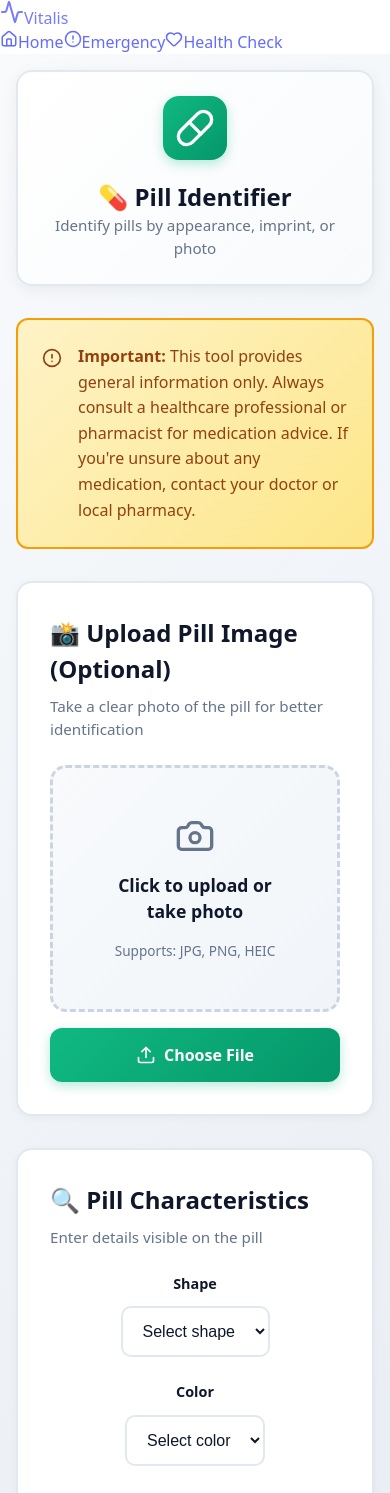
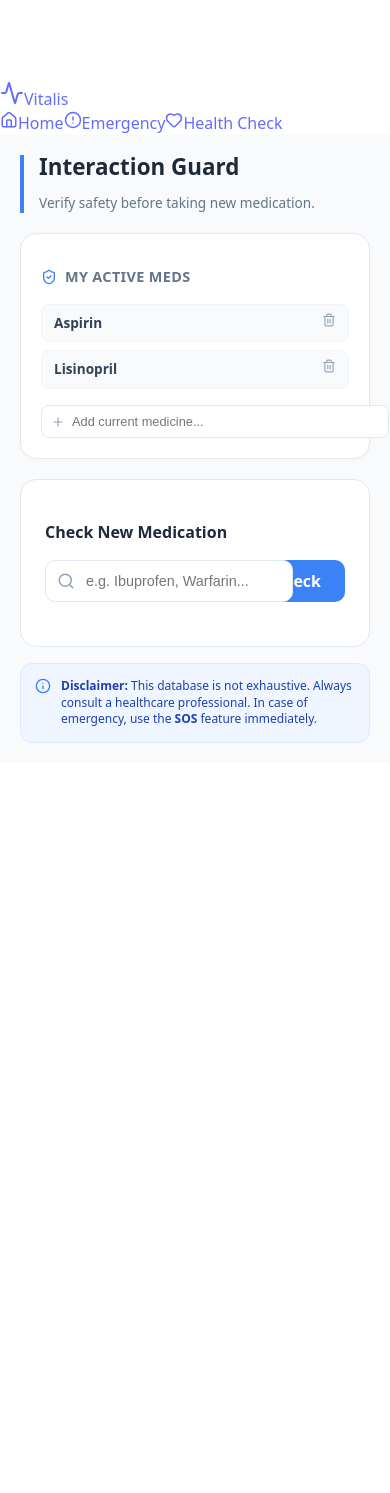
Before and after one commit to AnitaGeorge404/Vitalis, a React (Vite) app: page /health/pill-identifier in a window 390 px wide. Shown: the top 1493 px of the page. After the commit the page ends 844 px from the top, so only its background shows below. Built offline with nearby package versions, Linux system fonts and the light colour scheme; the HTML template or start-up script is replaced by a standard one.

Commit message:
pill interaction checker

```diff
--- a/src/health/PillIdentifier.jsx
+++ b/src/health/PillIdentifier.jsx
@@ -1,333 +1,143 @@
-import { useState, useRef } from 'react'
-import { Camera, Upload, X, AlertCircle, Info, Pill } from 'lucide-react'
-import './PillIdentifier.css'
+import React, { useState, useEffect } from "react";
+import { Pill, AlertTriangle, CheckCircle2, Search, Plus, Info, Trash2, ShieldCheck } from "lucide-react";
 
-/**
- * Pill Identifier
- * Helps identify pills by shape, color, imprint, and image
- */
-function PillIdentifier() {
-  const [uploadedImage, setUploadedImage] = useState(null)
-  const [formData, setFormData] = useState({
-    shape: '',
-    color: '',
-    imprint: '',
-    size: ''
-  })
-  const [results, setResults] = useState(null)
-  const [isSearching, setIsSearching] = useState(false)
-  const fileInputRef = useRef(null)
+function PillInteractionChecker() {
+  const [currentMeds, setCurrentMeds] = useState(["Aspirin", "Lisinopril"]);
+  const [newMed, setNewMed] = useState("");
+  const [interactionResult, setInteractionResult] = useState(null);
 
-  const pillShapes = [
-    'Round', 'Oval', 'Capsule', 'Oblong', 'Square',
-    'Rectangle', 'Diamond', 'Pentagon', 'Hexagon', 'Triangle'
-  ]
+  // Logic to simulate drug-to-drug interaction database
+  const checkInteractions = () => {
+    if (!newMed) return;
 
-  const pillColors = [
-    'White', 'Yellow', 'Orange', 'Pink', 'Red',
-    'Purple', 'Blue', 'Green', 'Brown', 'Gray',
-    'Black', 'Beige', 'Multicolor'
-  ]
+    const meds = [...currentMeds, newMed].map(m => m.toLowerCase().trim());
 
-  const handleImageUpload = (e) => {
-    const file = e.target.files[0]
-    if (file) {
-      const reader = new FileReader()
-      reader.onloadend = () => {
-        setUploadedImage(reader.result)
-      }
-      reader.readAsDataURL(file)
+    // Example Logic: High-risk combinations
+    if (meds.includes("aspirin") && meds.includes("ibuprofen")) {
+      setInteractionResult({
+        status: "danger",
+        title: "High Risk: NSAID Conflict",
+        message: "Taking Aspirin and Ibuprofen together can increase the risk of stomach ulcers and interfere with heart protection."
+      });
+    } else if (meds.includes("lisinopril") && meds.includes("spironolactone")) {
+      setInteractionResult({
+        status: "warning",
+        title: "Moderate Risk: Potassium Alert",
+        message: "This combination may significantly increase potassium levels. Periodic blood tests are recommended."
+      });
+    } else {
+      setInteractionResult({
+        status: "safe",
+        title: "No Common Interactions",
+        message: "No major conflicts found between these medications in our database. Always confirm with your pharmacist."
+      });
     }
-  }
-
-  const handleInputChange = (field, value) => {
-    setFormData(prev => ({
-      ...prev,
-      [field]: value
-    }))
-  }
-
-  const clearImage = () => {
-    setUploadedImage(null)
-    if (fileInputRef.current) {
-      fileInputRef.current.value = ''
-    }
-  }
-
-  const handleIdentify = () => {
-    setIsSearching(true)
-
-    // Simulate API call to pill identification service
-    setTimeout(() => {
-      setResults({
-        matches: [
-          {
-            name: 'Acetaminophen 500mg',
-            brand: 'Tylenol',
-            generic: 'Acetaminophen',
-            imprint: 'TYLENOL 500',
-            shape: formData.shape || 'Capsule',
-            color: formData.color || 'White',
-            uses: 'Pain relief and fever reduction',
-            strength: '500mg',
-            image: '/pill-sample.png'
-          },
-          {
-            name: 'Ibuprofen 200mg',
-            brand: 'Advil',
-            generic: 'Ibuprofen',
-            imprint: 'I-2',
-            shape: formData.shape || 'Round',
-            color: formData.color || 'White',
-            uses: 'Pain relief, anti-inflammatory',
-            strength: '200mg',
-            image: '/pill-sample.png'
-          }
-        ],
-        confidence: 'high'
-      })
-      setIsSearching(false)
-    }, 2000)
-  }
-
-  const resetSearch = () => {
-    setFormData({
-      shape: '',
-      color: '',
-      imprint: '',
-      size: ''
-    })
-    setUploadedImage(null)
-    setResults(null)
-    if (fileInputRef.current) {
-      fileInputRef.current.value = ''
-    }
-  }
+  };
 
   return (
-    <div className="pill-identifier-container">
-      <div className="pill-header">
-        <div className="header-icon">
-          <Pill size={40} />
-        </div>
-        <div>
-          <h1>💊 Pill Identifier</h1>
-          <p className="subtitle">Identify pills by appearance, imprint, or photo</p>
-        </div>
+    <div className="vital-scan-container" style={{ background: '#f8fafc', padding: '20px', maxWidth: '1000px', margin: '0 auto' }}>
+
+      {/* Small Header */}
+      <div style={{ marginBottom: '20px', borderLeft: '4px solid #3b82f6', paddingLeft: '15px' }}>
+        <h1 style={{ fontSize: '1.4rem', color: '#1e293b', margin: 0 }}>Interaction Guard</h1>
+        <p style={{ color: '#64748b', fontSize: '0.85rem' }}>Verify safety before taking new medication.</p>
       </div>
 
-      <div className="disclaimer-box">
-        <AlertCircle size={20} />
-        <div>
-          <strong>Important:</strong> This tool provides general information only.
-          Always consult a healthcare professional or pharmacist for medication advice.
-          If you're unsure about any medication, contact your doctor or local pharmacy.
-        </div>
-      </div>
+      <div style={{
+        display: 'grid',
+        gridTemplateColumns: window.innerWidth > 800 ? '320px 1fr' : '1fr',
+        gap: '20px',
+        alignItems: 'start'
+      }}>
 
-      <div className="pill-content">
-        {/* Image Upload Section */}
-        <div className="upload-section">
-          <h2>📸 Upload Pill Image (Optional)</h2>
-          <p className="section-subtitle">Take a clear photo of the pill for better identification</p>
+        {/* LEFT: Current Medications Card */}
+        <div style={{ background: '#ffffff', borderRadius: '16px', padding: '20px', border: '1px solid #e2e8f0', boxShadow: '0 2px 4px rgba(0,0,0,0.02)' }}>
+          <h2 style={{ fontSize: '0.9rem', marginBottom: '16px', color: '#64748b', textTransform: 'uppercase', letterSpacing: '0.025em', display: 'flex', alignItems: 'center', gap: '8px' }}>
+            <ShieldCheck size={16} color="#3b82f6" /> My Active Meds
+          </h2>
 
-          <div className="upload-area">
-            {uploadedImage ? (
-              <div className="image-preview">
-                <img src={uploadedImage} alt="Uploaded pill" />
-                <button className="remove-image-btn" onClick={clearImage}>
-                  <X size={20} />
-                </button>
+          <div style={{ display: 'flex', flexDirection: 'column', gap: '8px' }}>
+            {currentMeds.map((med, i) => (
+              <div key={i} style={{ display: 'flex', justifyContent: 'space-between', padding: '8px 12px', background: '#f8fafc', borderRadius: '8px', border: '1px solid #f1f5f9' }}>
+                <span style={{ fontSize: '0.85rem', fontWeight: '600', color: '#334155' }}>{med}</span>
+                <Trash2 size={14} color="#94a3b8" style={{ cursor: 'pointer' }} onClick={() => setCurrentMeds(currentMeds.filter((_, idx) => idx !== i))} />
               </div>
-            ) : (
-              <div className="upload-placeholder" onClick={() => fileInputRef.current?.click()}>
-                <Camera size={48} />
-                <p>Click to upload or take photo</p>
-                <span className="upload-hint">Supports: JPG, PNG, HEIC</span>
-              </div>
-            )}
-            <input
-              ref={fileInputRef}
-              type="file"
-              accept="image/*"
-              capture="environment"
-              onChange={handleImageUpload}
-              style={{ display: 'none' }}
-            />
-          </div>
+            ))}
 
-          {!uploadedImage && (
-            <button className="upload-btn" onClick={() => fileInputRef.current?.click()}>
-              <Upload size={20} />
-              Choose File
-            </button>
-          )}
-        </div>
-
-        {/* Manual Input Section */}
-        <div className="manual-input-section">
-          <h2>🔍 Pill Characteristics</h2>
-          <p className="section-subtitle">Enter details visible on the pill</p>
-
-          <div className="input-grid">
-            <div className="input-group">
-              <label>Shape</label>
-              <select
-                value={formData.shape}
-                onChange={(e) => handleInputChange('shape', e.target.value)}
-              >
-                <option value="">Select shape</option>
-                {pillShapes.map(shape => (
-                  <option key={shape} value={shape}>{shape}</option>
-                ))}
-              </select>
+            <div style={{ position: 'relative', marginTop: '8px' }}>
+              <Plus size={14} style={{ position: 'absolute', left: '10px', top: '10px', color: '#94a3b8' }} />
+              <input
+                placeholder="Add current medicine..."
+                onKeyDown={(e) => {
+                  if (e.key === 'Enter' && e.target.value) {
+                    setCurrentMeds([...currentMeds, e.target.value]);
+                    e.target.value = "";
+                  }
+                }}
+                style={{ width: '100%', padding: '8px 8px 8px 30px', borderRadius: '8px', border: '1px solid #e2e8f0', fontSize: '0.8rem', outline: 'none' }}
+              />
             </div>
-
-            <div className="input-group">
-              <label>Color</label>
-              <select
-                value={formData.color}
-                onChange={(e) => handleInputChange('color', e.target.value)}
-              >
-                <option value="">Select color</option>
-                {pillColors.map(color => (
-                  <option key={color} value={color}>{color}</option>
-                ))}
-              </select>
-            </div>
-
-            <div className="input-group full-width">
-              <label>Imprint/Text on Pill</label>
-              <input
-                type="text"
-                placeholder="e.g., 'TYLENOL 500' or 'L544'"
-                value={formData.imprint}
-                onChange={(e) => handleInputChange('imprint', e.target.value)}
-              />
-              <span className="input-hint">Any letters, numbers, or symbols on the pill</span>
-            </div>
-
-            <div className="input-group">
-              <label>Approximate Size</label>
-              <select
-                value={formData.size}
-                onChange={(e) => handleInputChange('size', e.target.value)}
-              >
-                <option value="">Select size</option>
-                <option value="tiny">Tiny (3-5mm)</option>
-                <option value="small">Small (5-8mm)</option>
-                <option value="medium">Medium (8-12mm)</option>
-                <option value="large">Large (12-18mm)</option>
-                <option value="xlarge">Extra Large (18mm+)</option>
-              </select>
-            </div>
-          </div>
-
-          <div className="action-buttons">
-            <button
-              className="identify-btn"
-              onClick={handleIdentify}
-              disabled={isSearching || (!uploadedImage && !formData.shape && !formData.color && !formData.imprint)}
-            >
-              {isSearching ? (
-                <>
-                  <div className="spinner-small"></div>
-                  Searching...
-                </>
-              ) : (
-                <>
-                  <Pill size={20} />
-                  Identify Pill
-                </>
-              )}
-            </button>
-            <button className="reset-btn" onClick={resetSearch}>
-              Clear All
-            </button>
           </div>
         </div>
 
-        {/* Results Section */}
-        {results && (
-          <div className="results-section">
-            <h2>🎯 Possible Matches</h2>
-            <div className="confidence-badge">
-              Confidence: <span className={`confidence-${results.confidence}`}>
-                {results.confidence.toUpperCase()}
-              </span>
+        {/* RIGHT: The Checker Card */}
+        <div style={{ display: 'flex', flexDirection: 'column', gap: '16px' }}>
+          <div style={{ background: '#ffffff', borderRadius: '16px', padding: '24px', border: '1px solid #e2e8f0' }}>
+            <h3 style={{ fontSize: '1rem', color: '#1e293b', marginBottom: '16px' }}>Check New Medication</h3>
+
+            <div style={{ display: 'flex', gap: '10px', marginBottom: '20px' }}>
+              <div style={{ position: 'relative', flex: 1 }}>
+                <Search size={18} style={{ position: 'absolute', left: '12px', top: '12px', color: '#94a3b8' }} />
+                <input
+                  placeholder="e.g. Ibuprofen, Warfarin..."
+                  value={newMed}
+                  onChange={(e) => setNewMed(e.target.value)}
+                  style={{ width: '100%', padding: '12px 12px 12px 40px', borderRadius: '10px', border: '1px solid #e2e8f0', fontSize: '0.9rem', outline: 'none' }}
+                />
+              </div>
+              <button
+                onClick={checkInteractions}
+                style={{ background: '#3b82f6', color: 'white', border: 'none', padding: '0 24px', borderRadius: '10px', fontWeight: '700', cursor: 'pointer', transition: '0.2s opacity' }}
+                onMouseOver={(e) => e.target.style.opacity = '0.9'}
+                onMouseOut={(e) => e.target.style.opacity = '1'}
+              >
+                Check
+              </button>
             </div>
 
-            <div className="results-grid">
-              {results.matches.map((match, index) => (
-                <div key={index} className="result-card">
-                  <div className="result-header">
-                    <div className="pill-visual">
-                      <div className={`pill-icon ${match.color.toLowerCase()}`}>
-                        <Pill size={32} />
-                      </div>
-                    </div>
-                    <div>
-                      <h3>{match.brand}</h3>
-                      <p className="generic-name">{match.generic}</p>
-                    </div>
-                  </div>
+            {interactionResult && (
+              <div style={{
+                padding: '16px',
+                borderRadius: '12px',
+                background: interactionResult.status === 'danger' ? '#fff1f2' : (interactionResult.status === 'warning' ? '#fffbeb' : '#f0fdf4'),
+                border: `1px solid ${interactionResult.status === 'danger' ? '#fecaca' : (interactionResult.status === 'warning' ? '#fef3c7' : '#bbf7d0')}`
+              }}>
+                <div style={{ display: 'flex', gap: '10px', marginBottom: '6px' }}>
+                  {interactionResult.status === 'danger' ? <AlertTriangle size={20} color="#e11d48" /> :
+                   interactionResult.status === 'warning' ? <Info size={20} color="#d97706" /> :
+                   <CheckCircle2 size={20} color="#16a34a" />}
+                  <strong style={{ color: interactionResult.status === 'danger' ? '#9f1239' : (interactionResult.status === 'warning' ? '#92400e' : '#166534'), fontSize: '0.9rem' }}>
+                    {interactionResult.title}
+                  </strong>
+                </div>
+                <p style={{ margin: 0, fontSize: '0.85rem', color: interactionResult.status === 'danger' ? '#be123c' : (interactionResult.status === 'warning' ? '#b45309' : '#15803d'), lineHeight: '1.5' }}>
+                  {interactionResult.message}
+                </p>
+              </div>
+            )}
+          </div>
 
-                  <div className="result-details">
-                    <div className="detail-row">
-                      <span className="label">Strength:</span>
-                      <span className="value">{match.strength}</span>
-                    </div>
-                    <div className="detail-row">
-                      <span className="label">Shape:</span>
-                      <span className="value">{match.shape}</span>
-                    </div>
-                    <div className="detail-row">
-                      <span className="label">Color:</span>
-                      <span className="value">{match.color}</span>
-                    </div>
-                    <div className="detail-row">
-                      <span className="label">Imprint:</span>
-                      <span className="value">{match.imprint}</span>
-                    </div>
-                  </div>
+          <div style={{ display: 'flex', gap: '10px', padding: '14px', background: '#eff6ff', borderRadius: '12px', border: '1px solid #dbeafe' }}>
+            <Info size={16} color="#3b82f6" style={{ flexShrink: 0 }} />
+            <p style={{ margin: 0, fontSize: '0.75rem', color: '#1e40af', lineHeight: '1.4' }}>
+              <strong>Disclaimer:</strong> This database is not exhaustive. Always consult a healthcare professional. In case of emergency, use the <strong>SOS</strong> feature immediately.
+            </p>
+          </div>
+        </div>
 
-                  <div className="usage-info">
-                    <Info size={16} />
-                    <strong>Common Uses:</strong> {match.uses}
-                  </div>
-
-                  <div className="result-actions">
-                    <button className="detail-btn">View Full Details</button>
-                    <button className="save-btn">Save Result</button>
-                  </div>
-                </div>
-              ))}
-            </div>
-
-            <div className="results-disclaimer">
-              <AlertCircle size={18} />
-              <p>
-                <strong>Verification Required:</strong> These are possible matches based on visual characteristics.
-                Always verify with a pharmacist or the medication label. Never take medication without proper identification.
-              </p>
-            </div>
-          </div>
-        )}
-
-        {/* Tips Section */}
-        <div className="tips-section">
-          <h3>💡 Tips for Better Identification</h3>
-          <ul>
-            <li>✓ Take photo in good lighting against a plain background</li>
-            <li>✓ Include any visible text, numbers, or logos on the pill</li>
-            <li>✓ Note the pill's shape, color, and approximate size</li>
-            <li>✓ Check both sides of the pill if there's different imprints</li>
-            <li>✓ If split/broken, note the original shape before breaking</li>
-          </ul>
-        </div>
       </div>
     </div>
-  )
+  );
 }
 
-export default PillIdentifier
+export default PillInteractionChecker;
--- a/src/pages/HealthCheck.jsx
+++ b/src/pages/HealthCheck.jsx
@@ -13,8 +13,8 @@ function HealthCheck() {
   const [currentCheck, setCurrentCheck] = useState(null)
   const healthFeatures = [
     {
-      title: 'Pill Identifier',
-      description: 'Identify medications by photo, shape, color, or imprint',
+      title: 'Pill Interaction Checker',
+      description: 'Identify interactions between medications',
       icon: Pill,
       route: '/health/pill-identifier'
     },
```
